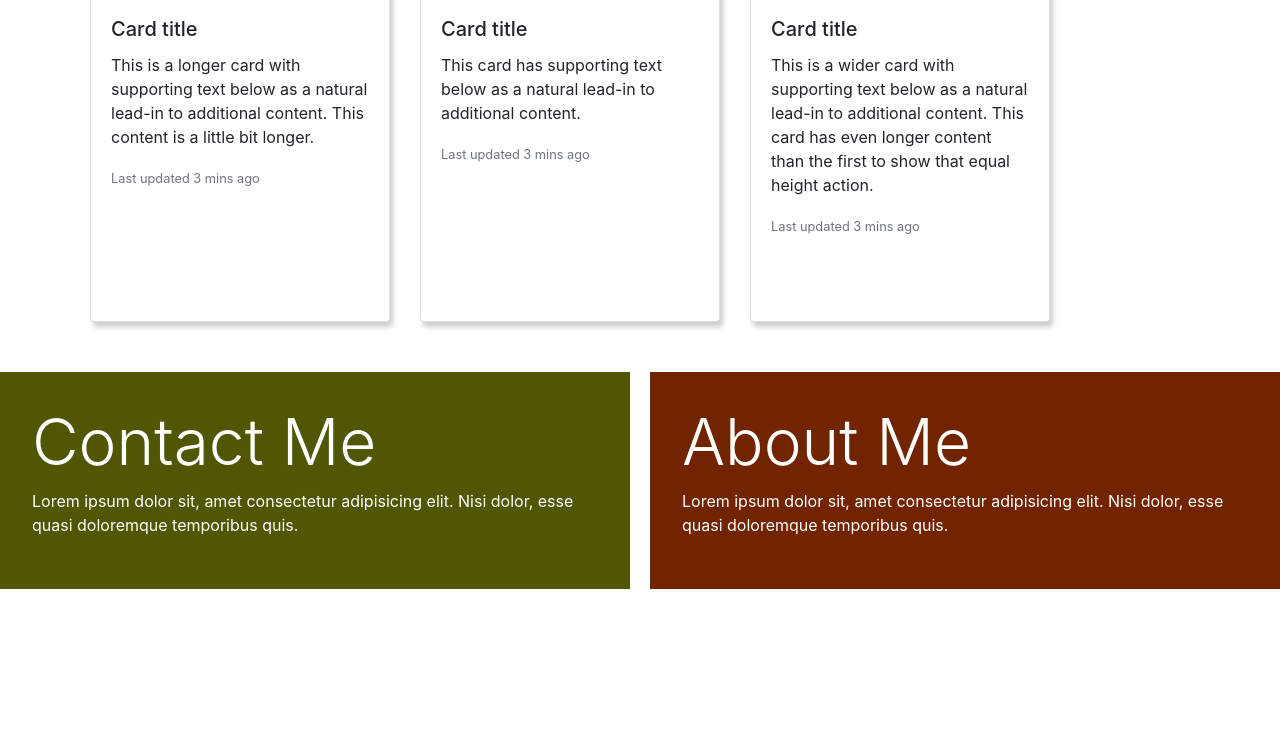
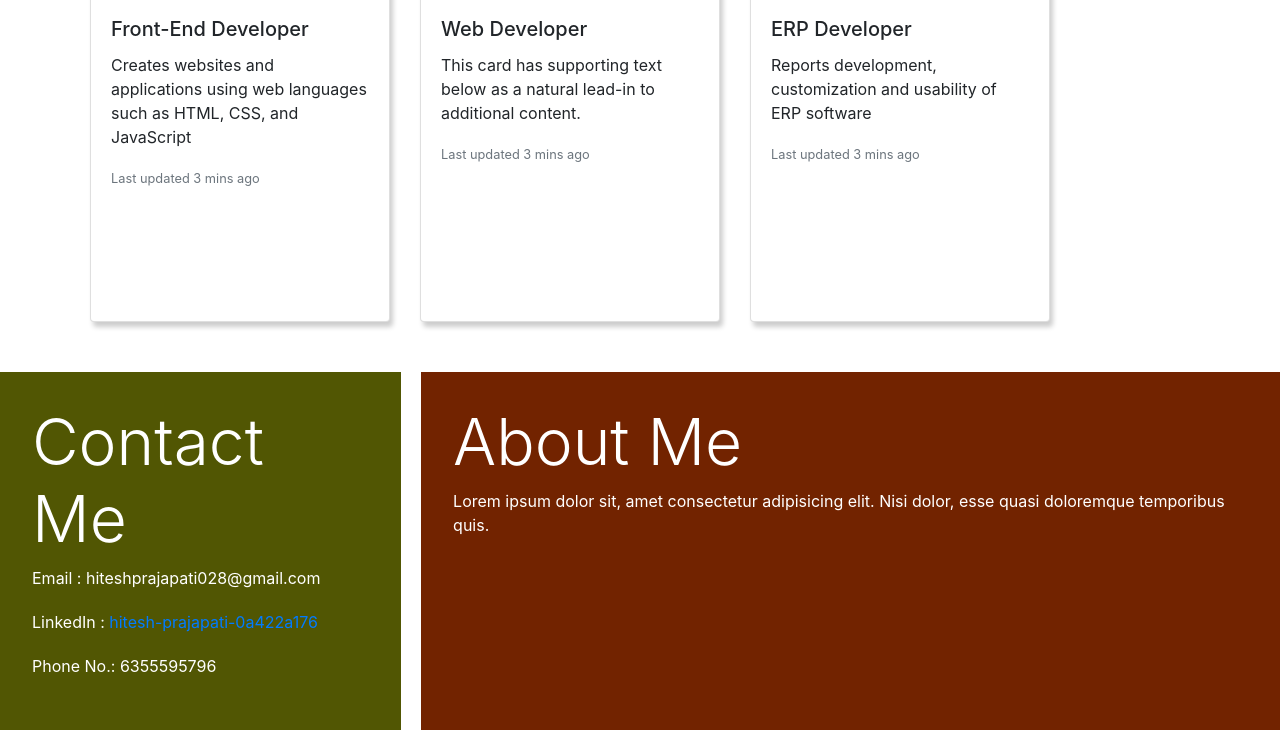
Before and after one commit to Hitesh028/PortfolioPage, a plain HTML site: page index.html in a window 1280 px wide. Shown: the part 1201-1931 px from the top of the page. Before the commit the page ends 1790 px from the top, so only its background shows below. Drawn offline with nearby package versions, Linux system fonts and the light colour scheme.

Commit message:
Update index.html

```diff
--- a/index.html
+++ b/index.html
@@ -26,26 +26,26 @@
         <section class="work">
             <div class="card-deck">
                 <div class="card">
-                  <img class="card-img-top" src="..." alt="Card image cap">
+                  <img class="card-img-top" src="FEndDev.webp" alt="Card image cap">
                   <div class="card-body">
-                    <h5 class="card-title">Card title</h5>
-                    <p class="card-text">This is a longer card with supporting text below as a natural lead-in to additional content. This content is a little bit longer.</p>
+                    <h5 class="card-title">Front-End Developer</h5>
+                    <p class="card-text">Creates websites and applications using web languages such as HTML, CSS, and JavaScript</p>
                     <p class="card-text"><small class="text-muted">Last updated 3 mins ago</small></p>
                   </div>
                 </div>
                 <div class="card">
-                  <img class="card-img-top" src="..." alt="Card image cap">
+                  <img class="card-img-top" src="Dev.jpg" alt="Card image cap">
                   <div class="card-body">
-                    <h5 class="card-title">Card title</h5>
+                    <h5 class="card-title">Web Developer</h5>
                     <p class="card-text">This card has supporting text below as a natural lead-in to additional content.</p>
                     <p class="card-text"><small class="text-muted">Last updated 3 mins ago</small></p>
                   </div>
                 </div>
                 <div class="card">
-                  <img class="card-img-top" src="..." alt="Card image cap">
+                  <img class="card-img-top" src="ERP.jpg" alt="Card image cap">
                   <div class="card-body">
-                    <h5 class="card-title">Card title</h5>
-                    <p class="card-text">This is a wider card with supporting text below as a natural lead-in to additional content. This card has even longer content than the first to show that equal height action.</p>
+                    <h5 class="card-title">ERP Developer</h5>
+                    <p class="card-text">Reports development, customization and usability of ERP software</p>
                     <p class="card-text"><small class="text-muted">Last updated 3 mins ago</small></p>
                   </div>
                 </div>
@@ -56,8 +56,9 @@
         <section class="bottom_section">
             <div class="contact">
                 <h2>Contact Me</h2>
-                <p>Lorem ipsum dolor sit, amet consectetur adipisicing elit. Nisi dolor, esse quasi doloremque
-                    temporibus quis.</p>
+                <p>Email : hiteshprajapati028@gmail.com</p>
+                <p>LinkedIn : <a href="https://www.linkedin.com/in/hitesh-prajapati-0a422a176/">hitesh-prajapati-0a422a176</a></p>
+                <p>Phone No.: 6355595796</p>
             </div>
             <div class="about">
                 <h2>About Me</h2>
```
